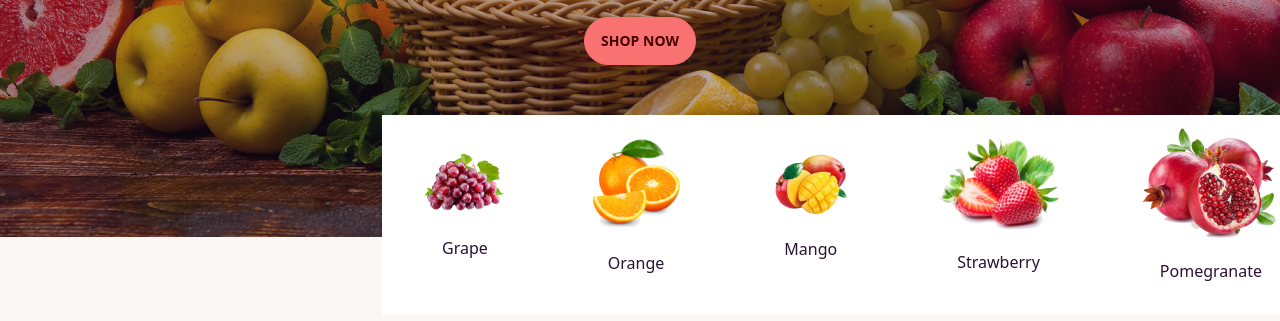
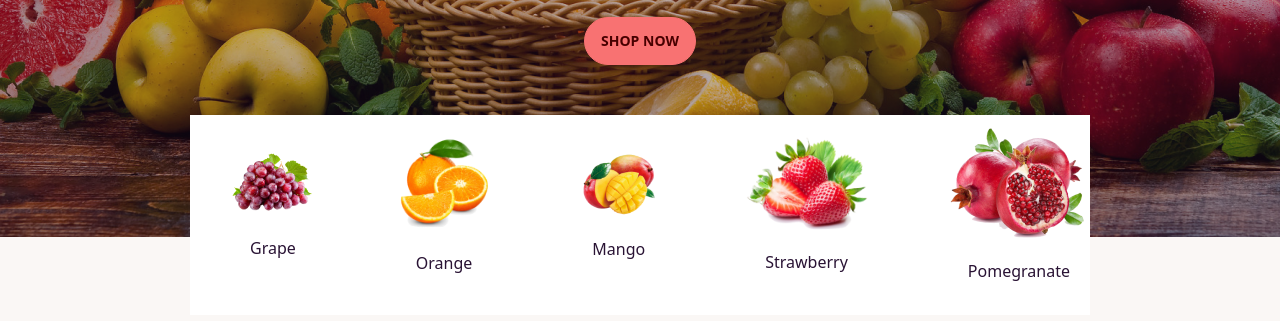
Before and after one commit to ibrahimrow/fruit-brust, a plain HTML site: page index.html in a window 1280 px wide. Shown: the part 479-800 px from the top of the page. Drawn offline with nearby package versions, Linux system fonts and the light colour scheme; grey boxes are pictures that could not be loaded.

Commit message:
again add

```diff
--- a/index.html
+++ b/index.html
@@ -133,7 +133,7 @@
     </header>
     <!-- bonus part -->
     <section
-        class=" lg:w-[900px] mx-auto h-[200px] p-10  bg-white gap-20 relative bottom-32 left-48 text-center items-center hidden lg:flex   ">
+        class=" lg:w-[900px] mx-auto h-[200px] p-10  bg-white gap-20 relative bottom-32   text-center items-center hidden lg:flex   ">
         <div>
             <img src="./images/fruit1.png" alt="">
             <p class="text-center items-center p-5">Grape</p>
```
